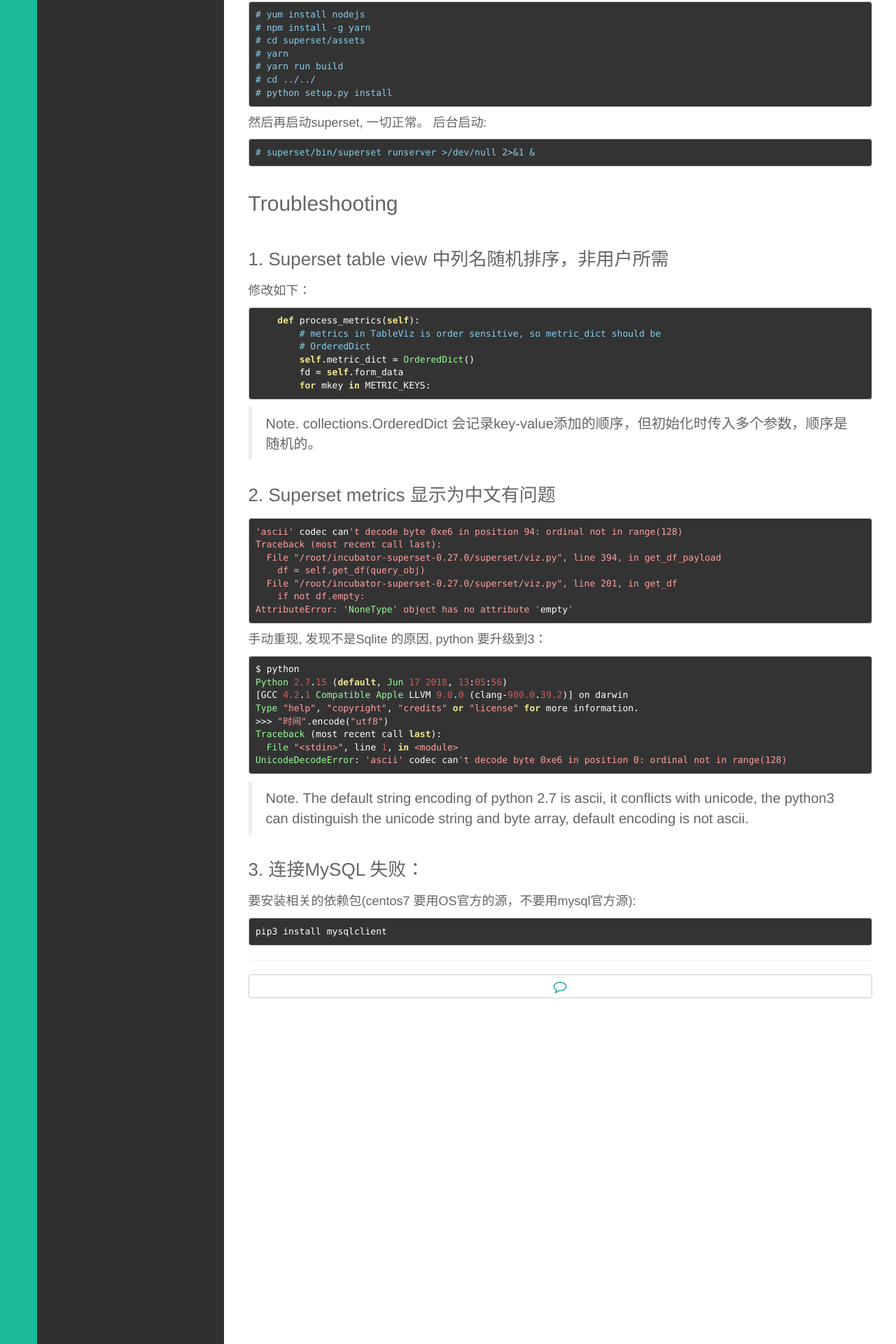
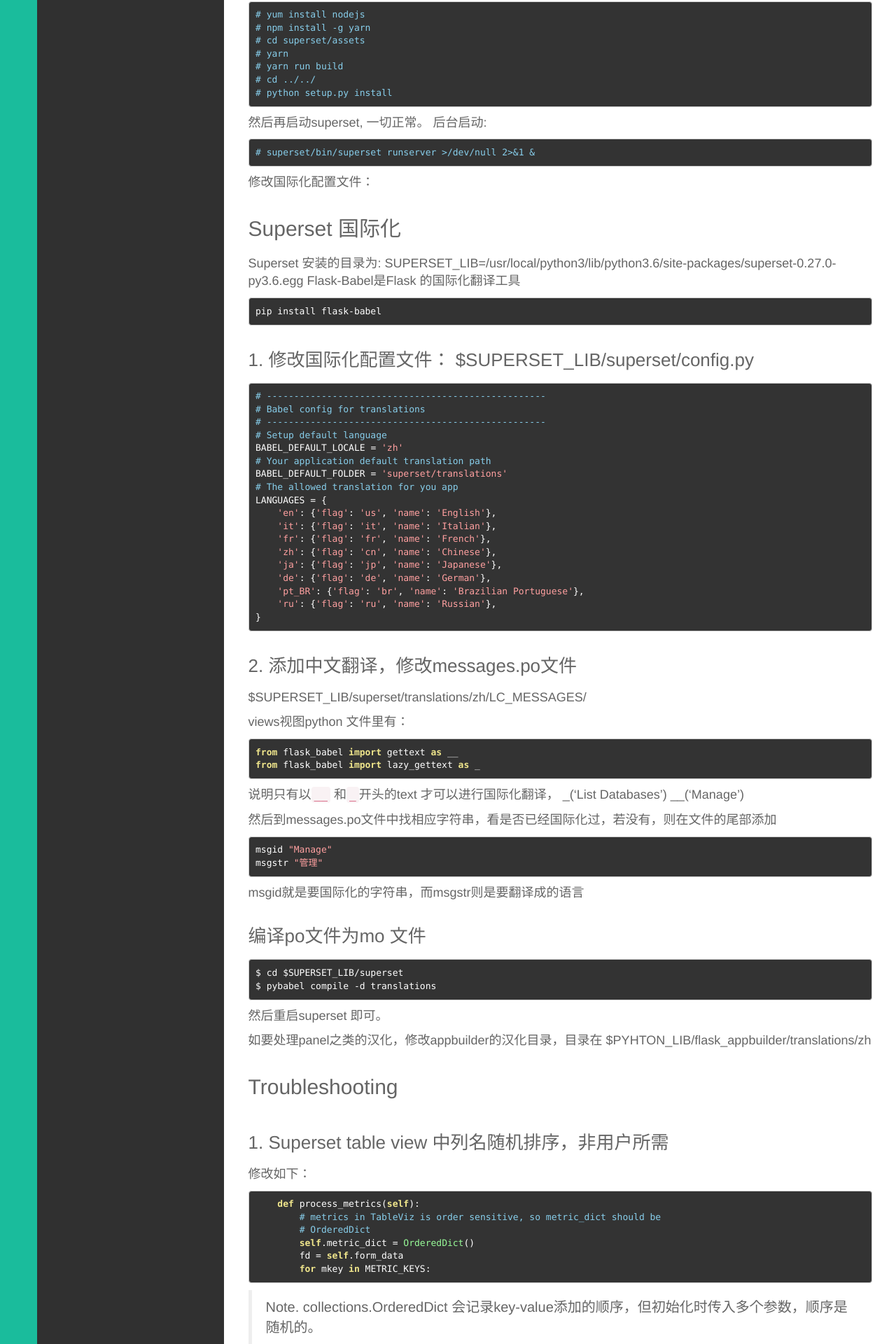
Before and after one commit to wenchma/wenchma.github.io, a Jekyll site: the page built from _posts/2018-10-10-superset-development.md, in a window 1280 px wide. Shown: the part 2664-4584 px from the top of the page at 70% size. Built offline with Jekyll 4.4.1, drawn with Linux system fonts in a browser that asks for light colours.

Commit message:
Add translation doc for superset

````diff
--- a/_posts/2018-10-10-superset-development.md
+++ b/_posts/2018-10-10-superset-development.md
@@ -139,6 +139,68 @@
 ```
 # superset/bin/superset runserver >/dev/null 2>&1 &
 ```
+修改国际化配置文件：
+
+## Superset 国际化
+
+Superset 安装的目录为: SUPERSET_LIB=/usr/local/python3/lib/python3.6/site-packages/superset-0.27.0-py3.6.egg
+Flask-Babel是Flask 的国际化翻译工具
+```
+pip install flask-babel
+```
+
+### 1. 修改国际化配置文件： $SUPERSET_LIB/superset/config.py
+```
+# ---------------------------------------------------
+# Babel config for translations
+# ---------------------------------------------------
+# Setup default language
+BABEL_DEFAULT_LOCALE = 'zh'
+# Your application default translation path
+BABEL_DEFAULT_FOLDER = 'superset/translations'
+# The allowed translation for you app
+LANGUAGES = {
+    'en': {'flag': 'us', 'name': 'English'},
+    'it': {'flag': 'it', 'name': 'Italian'},
+    'fr': {'flag': 'fr', 'name': 'French'},
+    'zh': {'flag': 'cn', 'name': 'Chinese'},
+    'ja': {'flag': 'jp', 'name': 'Japanese'},
+    'de': {'flag': 'de', 'name': 'German'},
+    'pt_BR': {'flag': 'br', 'name': 'Brazilian Portuguese'},
+    'ru': {'flag': 'ru', 'name': 'Russian'},
+}
+
+```
+
+### 2. 添加中文翻译，修改messages.po文件
+$SUPERSET_LIB/superset/translations/zh/LC_MESSAGES/
+
+views视图python 文件里有：
+```
+from flask_babel import gettext as __
+from flask_babel import lazy_gettext as _
+```
+说明只有以`__` 和`_`开头的text 才可以进行国际化翻译，
+_('List Databases')
+__('Manage')
+
+然后到messages.po文件中找相应字符串，看是否已经国际化过，若没有，则在文件的尾部添加
+```
+msgid "Manage"
+msgstr "管理"
+```
+msgid就是要国际化的字符串，而msgstr则是要翻译成的语言
+
+### 编译po文件为mo 文件
+
+```
+$ cd $SUPERSET_LIB/superset
+$ pybabel compile -d translations
+```
+
+然后重启superset 即可。
+
+如要处理panel之类的汉化，修改appbuilder的汉化目录，目录在 $PYHTON_LIB/flask_appbuilder/translations/zh
 
 ## Troubleshooting
 
````
